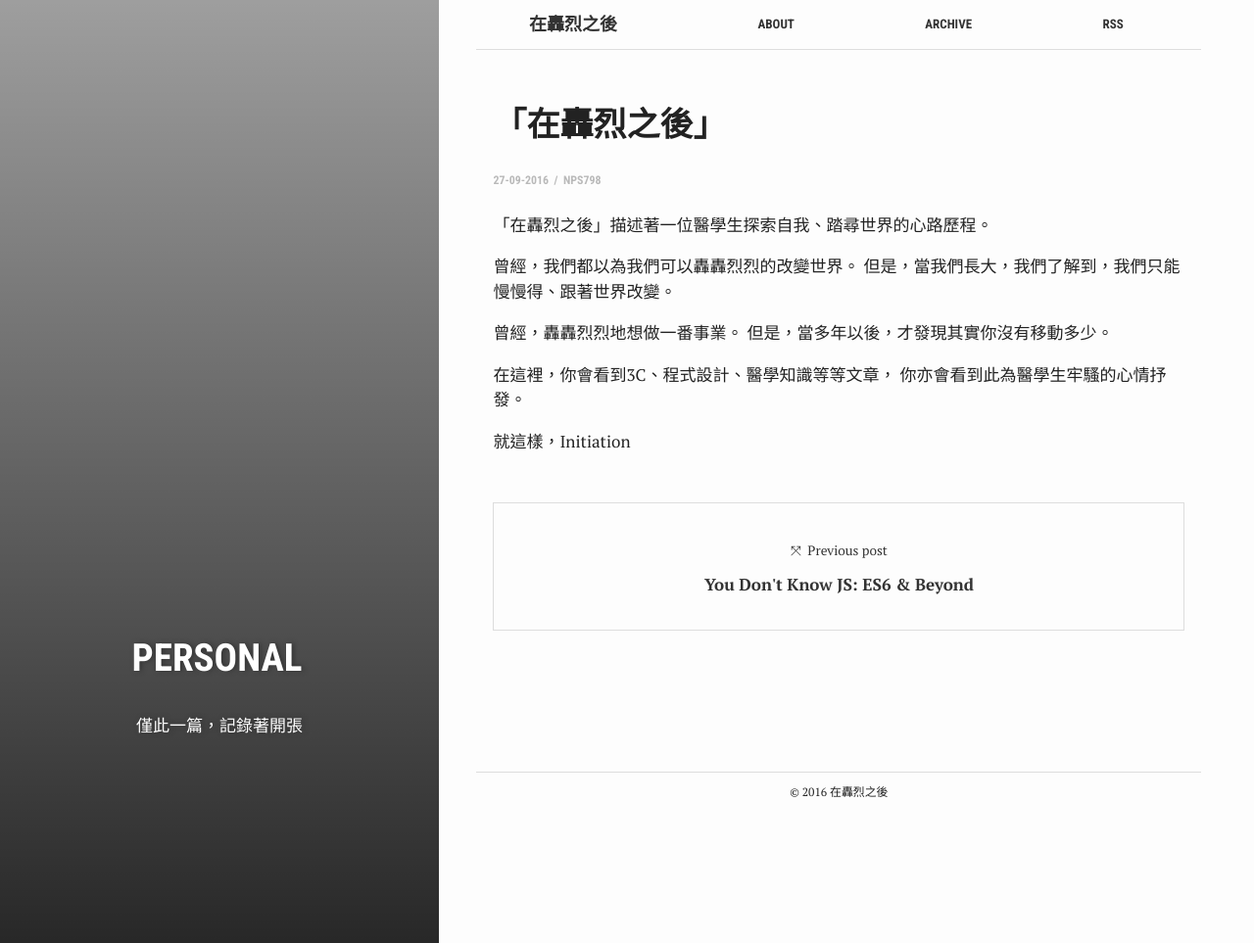
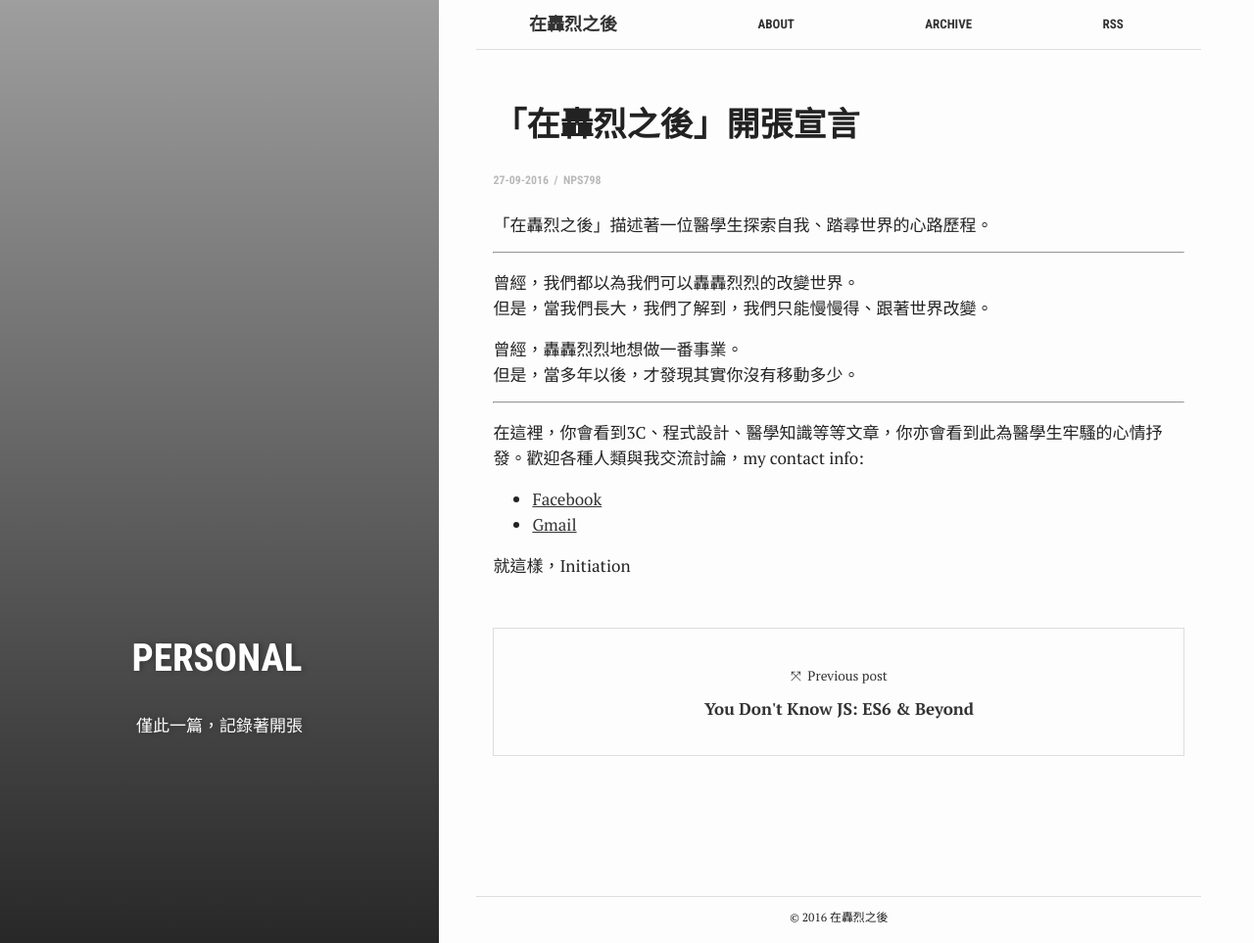
Before and after one commit to nps798/nps798.github.io, a Jekyll site: the page built from _posts/2016-09-16-「在轟烈之後」.md, in a window 1280 px wide and 963 px high. Shown: the whole window at 98% size. Built offline with Jekyll 4.4.1, drawn with Linux system fonts in a browser that asks for light colours.

Commit message:
change first post

```diff
--- a/_posts/2016-09-16-「在轟烈之後」.md
+++ b/_posts/2016-09-16-「在轟烈之後」.md
@@ -1,8 +1,8 @@
 ---
 bg: "IMAG0700.jpg"
 layout: post
-title:  「在轟烈之後」
-crawlertitle: "blog init"
+title:  「在轟烈之後」開張宣言
+crawlertitle: "「在轟烈之後」開張宣言"
 summary: "僅此一篇，記錄著開張"
 date:   2016-09-27
 categories: posts
@@ -12,14 +12,16 @@ author: nps798
 
 「在轟烈之後」描述著一位醫學生探索自我、踏尋世界的心路歷程。
 
+***
 曾經，我們都以為我們可以轟轟烈烈的改變世界。
 但是，當我們長大，我們了解到，我們只能慢慢得、跟著世界改變。
 
 曾經，轟轟烈烈地想做一番事業。
 但是，當多年以後，才發現其實你沒有移動多少。
 
-
-在這裡，你會看到3C、程式設計、醫學知識等等文章，
-你亦會看到此為醫學生牢騷的心情抒發。
+***
+在這裡，你會看到3C、程式設計、醫學知識等等文章，你亦會看到此為醫學生牢騷的心情抒發。歡迎各種人類與我交流討論，my contact info:
+- [Facebook](http://www.facebook.com/nps798)
+- [Gmail](mailto:nps798@gmail.com)
 
 就這樣，Initiation
```
